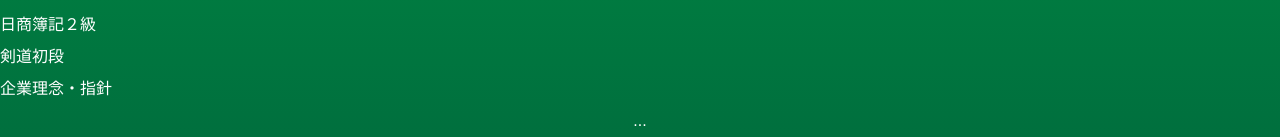
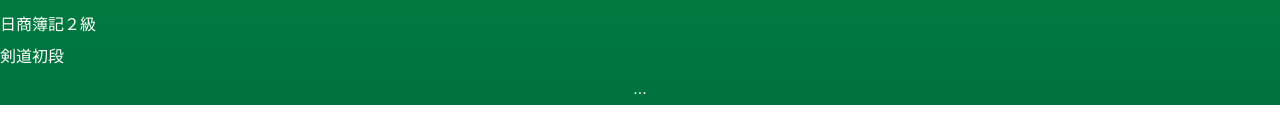
Before and after one commit to 404Musasabi/teamE, a plain HTML site: page zikosyoukai/watanabe.html in a window 1280 px wide. Shown: the part 1112-1249 px from the top of the page. After the commit the page ends 1217 px from the top, so only its background shows below. Drawn offline with Linux system fonts and the light colour scheme; files that its build step writes are made by us from their sources.

Commit message:
Update watanabe.html

```diff
--- a/zikosyoukai/watanabe.html
+++ b/zikosyoukai/watanabe.html
@@ -45,12 +45,7 @@
   <body>
 
   </body>
-    </section>
 
-        <section id="services">
-            <h2>企業理念・指針</h2>
-
-        </section>
 </html>
 <style>
 .center {
```
